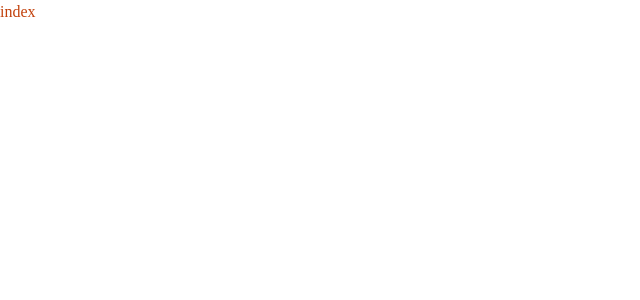
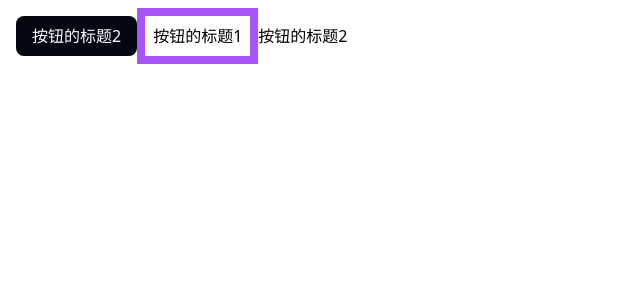
Before and after one commit to jeejeeguan/gitlab-cn-design, a Nuxt app: page / in a window 1280 px wide. Shown: the top 300 px of the page, without its empty margins (0-640 px from the left). Built offline with nearby package versions, Linux system fonts and the light colour scheme.

Commit message:
update components

```diff
--- /dev/null
+++ b/components/UI/Button.vue
@@ -0,0 +1,42 @@
+<template>
+  <button :class="buttonClasses" :disabled="disabled">
+    <slot />
+  </button>
+</template>
+
+<script setup lang="ts">
+  import { computed } from "vue";
+
+  interface ButtonProps {
+    variant?: "primary" | "outline" | "ghost";
+    size?: "medium";
+    disabled?: boolean;
+  }
+
+  // 使用 widthDefaults 和 defineProps 定义组件的默认属性
+  const props = withDefaults(defineProps<ButtonProps>(), {
+    variant: "primary",
+    size: "medium",
+    disabled: false,
+  });
+
+  // 使用计算属性 buttonClasses,根据按钮的类型、大小和状态生成相应的类名
+  const buttonClasses = computed(() => {
+    const baseClasses =
+      "inline-flex items-center justify-center whitespace-nowrap rounded-lg text-base font-normal leading-normal ring-offset-background transition-colors focus-visible:outline-none focus-visible:ring-2 focus-visible:ring-offset-2 disabled:pointer-events-none disabled:opacity-50"; // 基础类
+
+    // 根据 props.variant 生成类型相关的类名
+    const variantClasses = {
+      primary: "bg-gray-950 text-white hover:bg-gray-700",
+      outline: "bg-white/0 text-gray-950 border border-gray-300 hover:bg-gray-100",
+      ghost: "bg-white/0 text-gray-950 hover:bg-gray-100",
+    }[props.variant || "primary"]; // 默认使用 primary 类型
+
+    // 根据 props.size 生成大小相关的类名
+    const sizeClasses = {
+      medium: "h-10 px-4 py-2 ",
+    }[props.size || "medium"];
+
+    return `${baseClasses} ${variantClasses} ${sizeClasses}`;
+  });
+</script>
--- a/pages/index.vue
+++ b/pages/index.vue
@@ -1,5 +1,11 @@
 <template>
-  <div class="text-orange-700">index</div>
+  <div class="m-4 flex items-center space-x-4">
+    <Button variant="primary"><h3 role="presentation">按钮的标题2</h3></Button>
+    <div role="button" class="ring-8 ring-purple-500 ring-offset-8">
+      <h3>按钮的标题1</h3>
+    </div>
+    <div role="button"><h3 role="presentation">按钮的标题2</h3></div>
+  </div>
 </template>
 
 <script setup lang="ts"></script>
--- a/tailwind.config.js
+++ b/tailwind.config.js
@@ -1,6 +1,6 @@
 /** @type {import('tailwindcss').Config} */
 export default {
-  presets: [require("./TailwindCSS-preset.js")],
+  // presets: [require("./TailwindCSS-preset.js")],
   content: [],
   theme: {
     extend: {},
```
Also changed, not shown: 1 other file (tests, documents, lock files or other folders).
